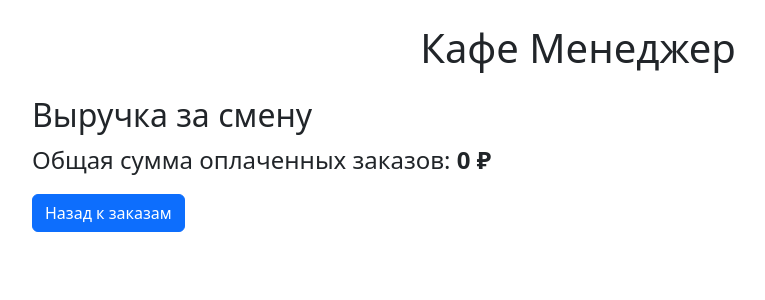
After one commit to ZoomL-Olymp/Cafe-Manager, a Django app: page /revenue/ in a window 1280 px wide. The commit adds this page. Shown: the top 300 px of the page, without its empty margins (62-827 px from the left). Run offline with Django 5.2, Linux system fonts and the light colour scheme; data that the repository does not hold is empty; parts of the project's set-up code (start-up, migrations or seed data) failed here and were passed over.

Commit message:
feat: Added revenue count

```diff
--- a/cafe/orders/templates/orders/orders_list.html
+++ b/cafe/orders/templates/orders/orders_list.html
@@ -44,6 +44,6 @@
         {% endfor %}
     </tbody>
 </table>
-
+<a href="{% url 'daily_revenue' %}" class="btn btn-success">Показать выручку</a>
 <a href="{% url 'order_create' %}" class="btn btn-success">Добавить заказ</a>
 {% endblock %}
--- /dev/null
+++ b/cafe/orders/templates/orders/revenue.html
@@ -0,0 +1,9 @@
+{% extends "base.html" %}
+
+{% block content %}
+<div class="container mt-4">
+    <h2>Выручка за смену</h2>
+    <p class="fs-4">Общая сумма оплаченных заказов: <strong>{{ revenue }} ₽</strong></p>
+    <a href="{% url 'orders_list' %}" class="btn btn-primary">Назад к заказам</a>
+</div>
+{% endblock %}
--- a/cafe/orders/urls.py
+++ b/cafe/orders/urls.py
@@ -23,3 +23,7 @@ urlpatterns += [
     path('<int:pk>/edit/', views.order_update, name='order_edit'),
     path('<int:pk>/delete/', views.order_delete, name='order_delete'),
 ]
+
+urlpatterns += [
+    path('revenue/', views.daily_revenue, name='daily_revenue'),
+]
--- a/cafe/orders/views.py
+++ b/cafe/orders/views.py
@@ -2,6 +2,7 @@ from rest_framework import viewsets, filters
 from django_filters.rest_framework import DjangoFilterBackend
 from django.shortcuts import render, get_object_or_404, redirect
 from django.http import Http404
+from django.db.models import Sum
 from .models import Order
 from .forms import OrderUpdateForm
 from .serializers import OrderSerializer
@@ -66,3 +67,8 @@ def parse_items(items_input):
         name, price = item_str.strip().split(' ')
         items.append({'name': name, 'price': str(Decimal(price))})  # Преобразование в строку
     return items
+
+def daily_revenue(request):
+    revenue = Order.objects.filter(status='paid').aggregate(total=Sum('total_price'))['total'] or 0
+
+    return render(request, 'orders/revenue.html', {'revenue': revenue})
```
